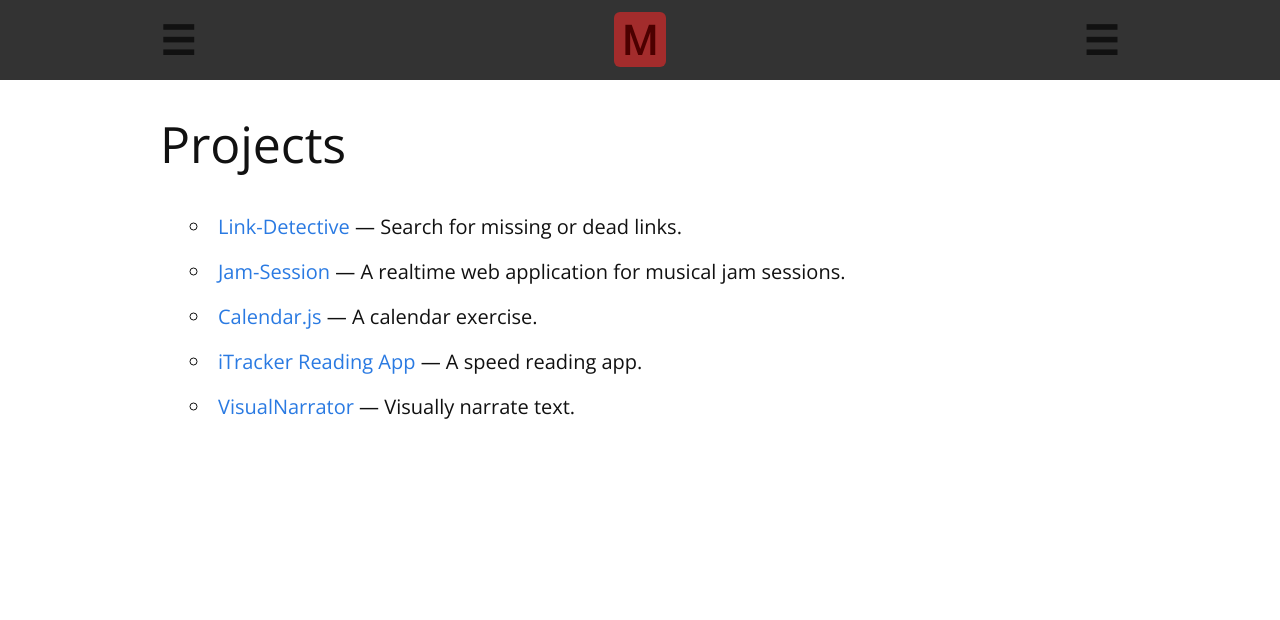
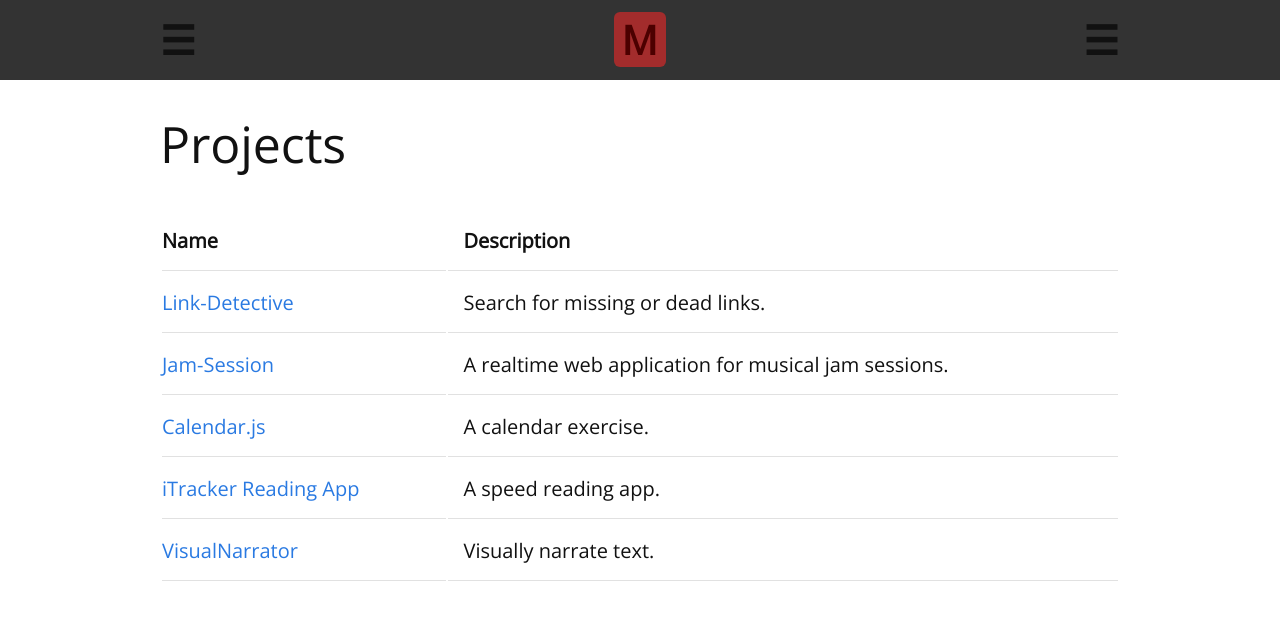
Before and after one commit to remarkablemark/remarkablemark.github.io, a Jekyll site: the page built from projects.md, in a window 1280 px wide. Shown: the top 620 px of the page. Built offline with Jekyll 4.4.1, drawn with Linux system fonts in a browser that asks for light colours.

Commit message:
Refactor projects page to a table design instead of a list
Skeleton's table looks much cleaner than a list of bullet points.

```diff
--- a/projects.md
+++ b/projects.md
@@ -4,14 +4,28 @@ title: Projects
 permalink: /projects/
 ---
 <div class="container">
-    <ul>
-    {% for project in site.data.projects %}
-        <li>
-            <a href="{{ project.link }}" target="_blank">{{ project.name }}</a>
-            {% if project.description %}
-                &mdash; <span>{{ project.description }}</span>
-            {% endif %}
-        </li>
-    {% endfor %}
-    </ul>
+    <table class="u-full-width">
+        <thead>
+            <tr>
+                <th>Name</th>
+                <th>Description</th>
+            </tr>
+        </thead>
+        <tbody>
+            {% for project in site.data.projects %}
+                <tr>
+                    <td>
+                        <a href="{{ project.link }}" target="_blank">
+                            {{ project.name }}
+                        </a>
+                    </td>
+                    <td>
+                        {% if project.description %}
+                            {{ project.description }}
+                        {% endif %}
+                    </td>
+                </tr>
+            {% endfor %}
+        </tbody>
+    </table>
 </div>
```
